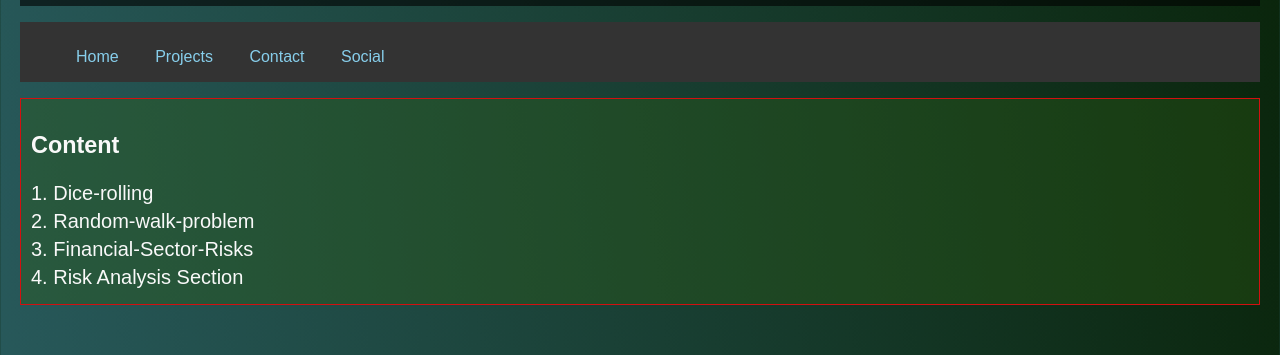
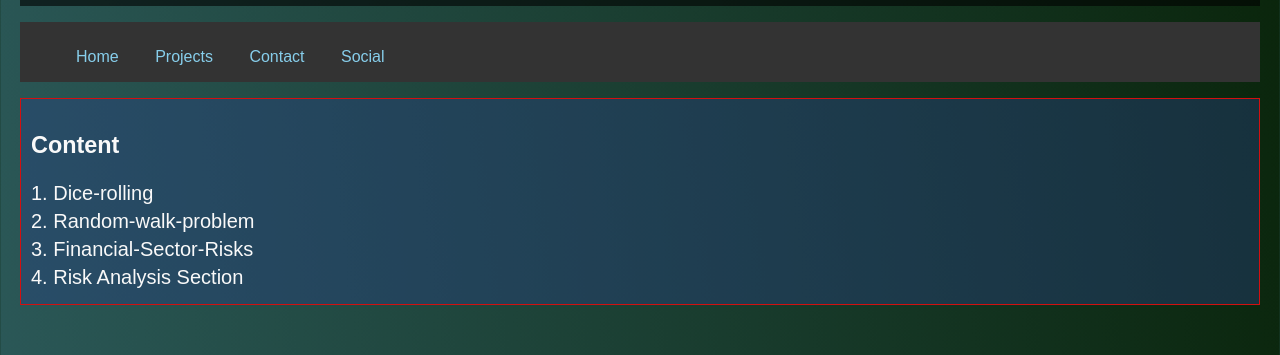
Before and after one commit to arunp77/MonteCarlo-simulation, a plain HTML site: page projects.html in a window 1280 px wide. Shown: the part 163-518 px from the top of the page. Drawn offline with Linux system fonts and the light colour scheme.

Commit message:
Risk analyssi

```diff
--- a/styles.css
+++ b/styles.css
@@ -4,7 +4,7 @@ body {
   padding: 0;
   font-family: Arial, sans-serif;
   background-color: #87ceeb; /* Light sky blue */
-  background-image: linear-gradient(to top right, #4287a2, #0a250b); /* Gradient from light sky blue to white */
+  background-image: linear-gradient(to top right, #48859c, #0a250b); /* Gradient from light sky blue to white */
   color: #f9f9f9;
   background-size: cover;
   background-position: center;
@@ -190,7 +190,7 @@ pre {
 }
 .project-list {
   border: 1px solid #d31010;
-  background-color: #2c5c135f;
+  background-color: #28408169;
   padding: 10px;
   margin-bottom: 20px;
   font-size: 20px; /* Set the desired font size here */
```
